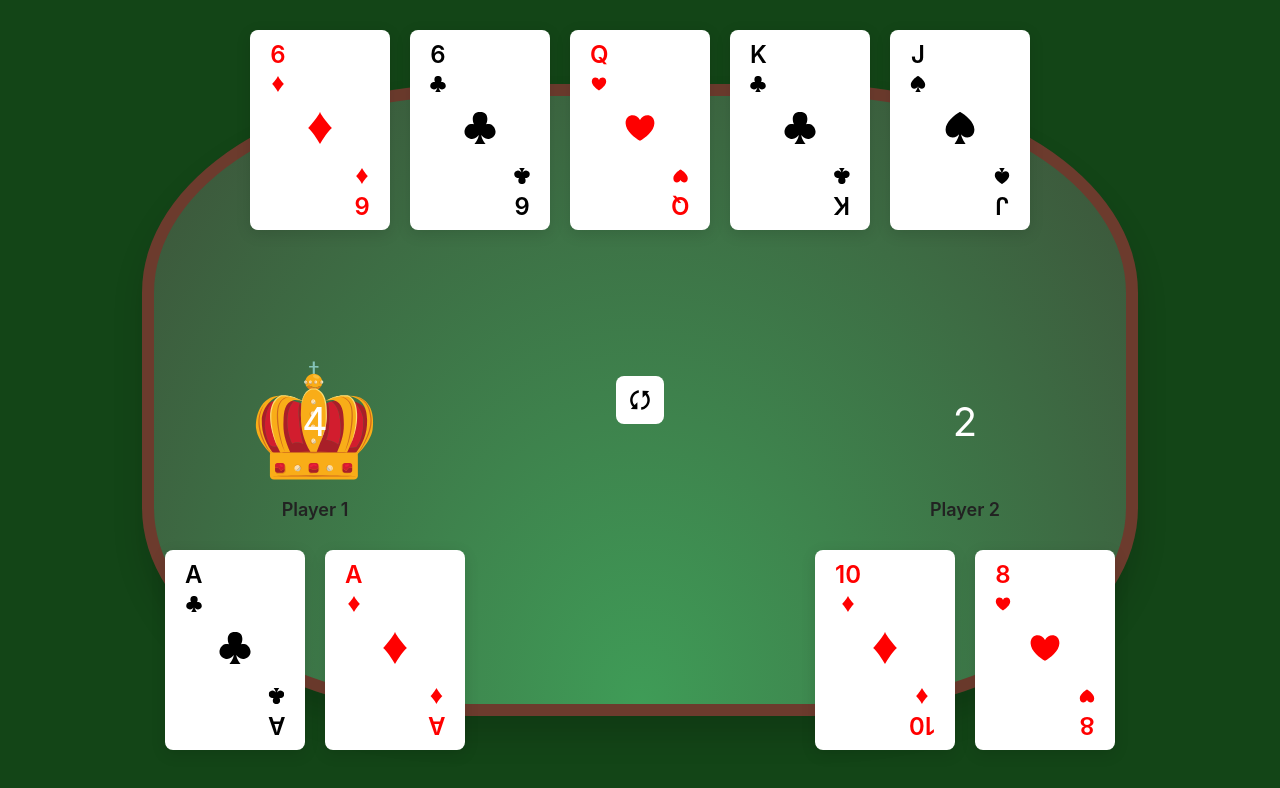
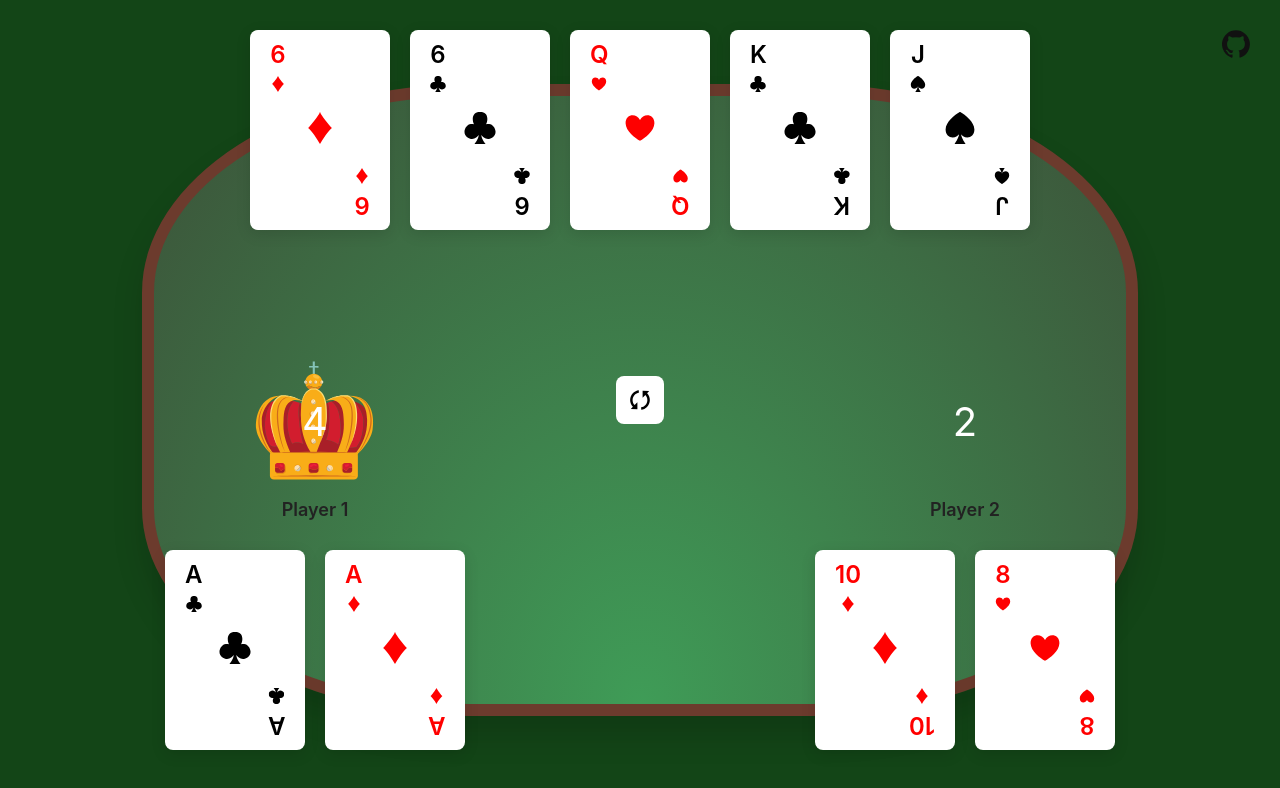
Before and after one commit to snelsi/poker, a React (Create React App) app: page / in a window 1280 px wide. Shown: the top 788 px of the page. Built offline with nearby package versions, Linux system fonts and the light colour scheme.

Commit message:
Add link to GitHub

```diff
--- a/src/App.tsx
+++ b/src/App.tsx
@@ -1,12 +1,13 @@
 import React from "react";
 import styled from "styled-components";
 
-import { Board } from "components";
+import { Board, GitHubLink } from "components";
 
 const Wrapper = styled.div``;
 
 export const App = () => (
   <main>
+    <GitHubLink />
     <Wrapper>
       <Board />
     </Wrapper>
--- /dev/null
+++ b/src/components/GitHubLink.tsx
@@ -0,0 +1,30 @@
+import * as React from "react";
+import styled from "styled-components";
+
+import { IconButton } from "components/Assets/IconButton";
+
+const Button = styled(IconButton)`
+  background: none;
+  position: fixed;
+  right: 20px;
+  top: 20px;
+  z-index: 2;
+
+  & > img {
+    width: 28px;
+    height: 28px;
+  }
+`;
+
+interface GitHubLinkProps {}
+
+export const GitHubLink: React.FC<GitHubLinkProps> = () => (
+  <Button
+    as="a"
+    href="https://github.com/snelsi/poker"
+    target="_blank"
+    rel="noreferrer noopener"
+  >
+    <img src="images/GitHub.svg" alt="GitHub icon" />
+  </Button>
+);
--- a/src/components/index.ts
+++ b/src/components/index.ts
@@ -2,6 +2,7 @@ export * from "./Board";
 export * from "./BoardBackground";
 export * from "./Card";
 export * from "./CardsList";
+export * from "./GitHubLink";
 export * from "./NextRoundButton";
 export * from "./Player";
 export * from "./PlayerCrown";
```
Also changed, not shown: public/images/GitHub.svg (added).
